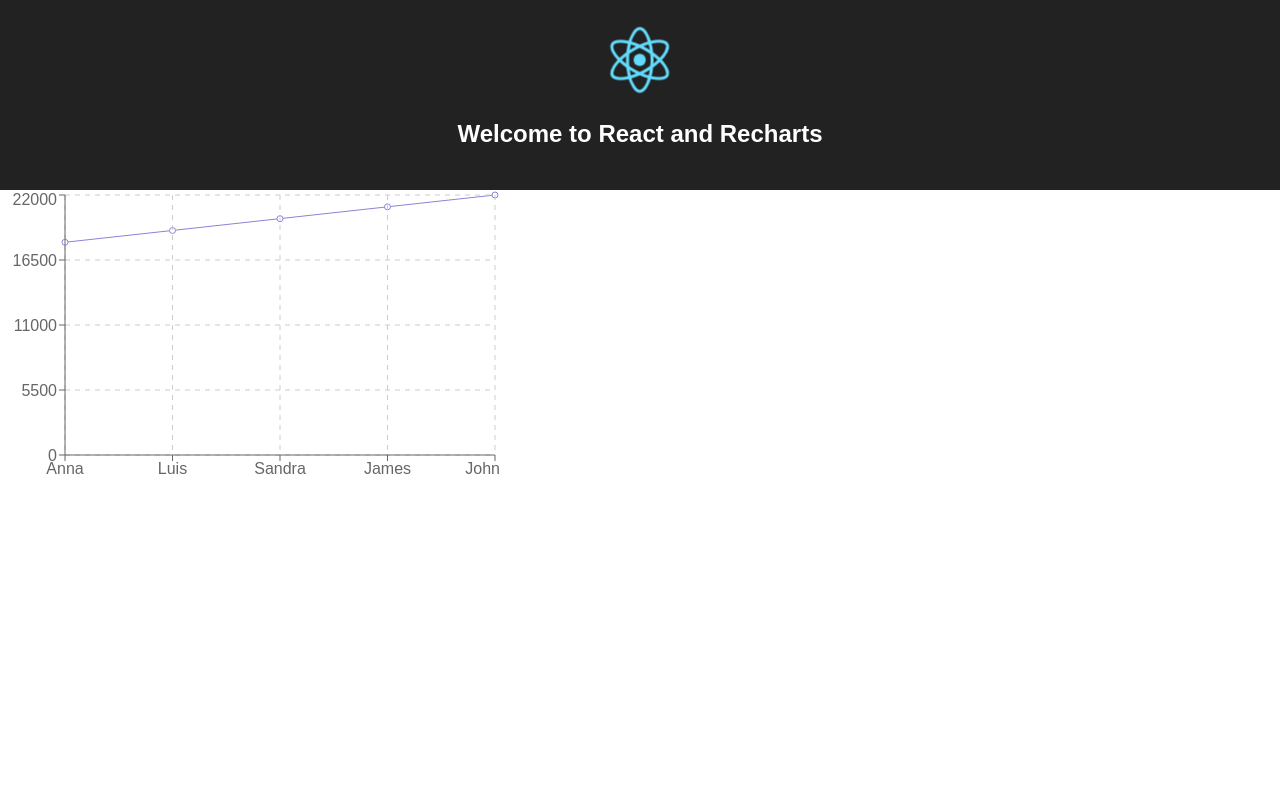
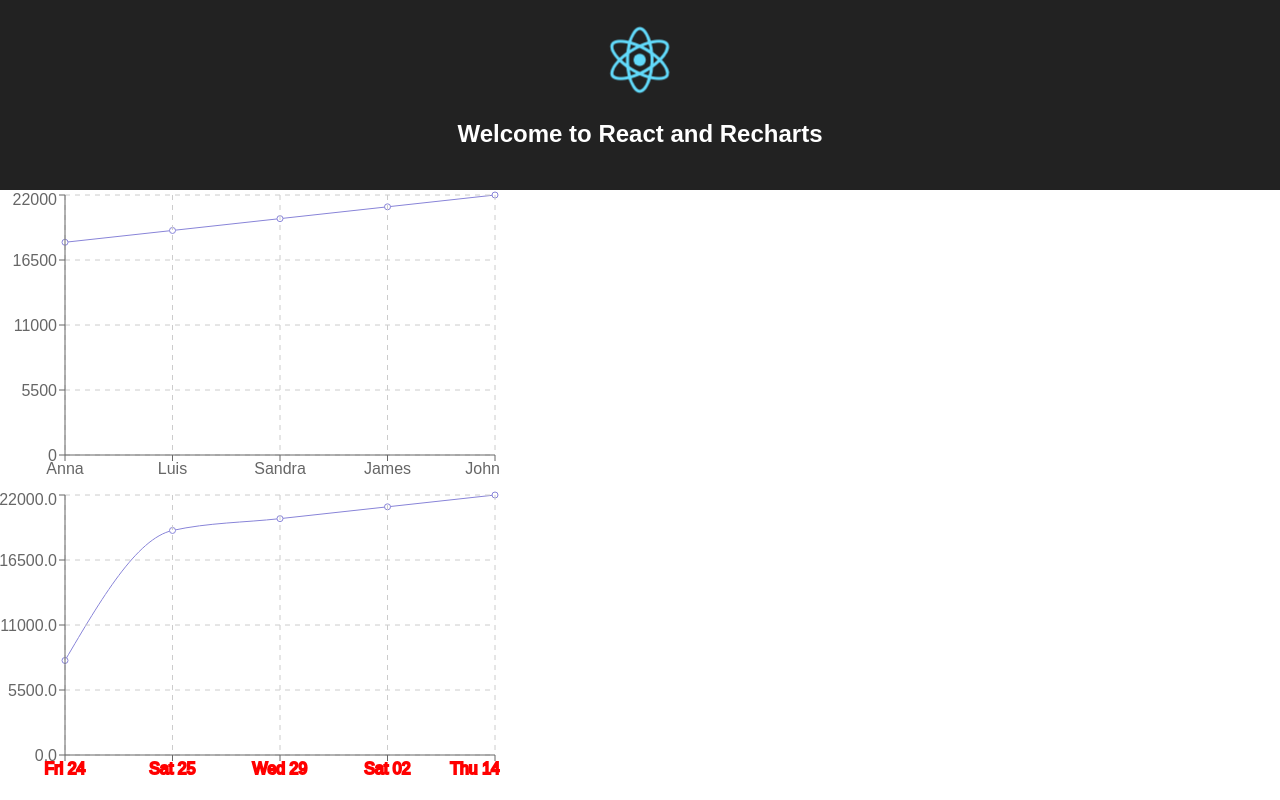
Before and after one commit to itReverie/itr-reactd3-demo, a React (Create React App) app: page / in a window 1280 px wide. Built offline with nearby package versions, Linux system fonts and the light colour scheme.

Commit message:
Adding two graphs with recharts

```diff
--- a/package.json
+++ b/package.json
@@ -3,6 +3,10 @@
   "version": "0.1.0",
   "private": true,
   "dependencies": {
+    "d3": "^4.12.2",
+    "d3-array": "^1.2.1",
+    "d3-format": "^1.2.2",
+    "d3-scale": "^1.0.7",
     "prop-types": "^15.6.0",
     "react": "^16.2.0",
     "react-dom": "^16.2.0",
--- a/src/App.js
+++ b/src/App.js
@@ -2,6 +2,11 @@ import React, { Component } from 'react';
 import logo from './logo.svg';
 import './App.css';
 import { LineChart, Line , XAxis, YAxis, CartesianGrid, Tooltip} from 'recharts';
+
+
+import { extent as d3Extent, max as d3Max } from 'd3-array';
+import { scaleLinear as d3ScaleLinear, scaleTime as d3ScaleTime} from 'd3-scale';
+import { format as d3Format } from 'd3-format';
 
 const data=[
   {"name": "Anna", "uv":18000},
@@ -11,8 +16,39 @@ const data=[
   {"name": "John", "uv":22000}
 ];
 
+const dataDemo=[
+  {"date": new Date(2016,5,24).getTime(), "value":8000},
+  {"date": new Date(2016,5,25).getTime(), "value":19000},
+  {"date": new Date(2016,5,29).getTime(), "value":20000},
+  {"date": new Date(2016,6,2).getTime(), "value":21000},
+  {"date": new Date(2016,6,14).getTime(), "value":22000}
+];
+
+//There is an issue trying to display date time in the x axis
+// const dateFormat = d => new Date(d);
+const dateFormat = (time) => {
+	return new Date (time);
+};
+
+
+const domain = d3Extent (dataDemo, d=>new Date(d.date));
+const tScale = d3ScaleTime().domain(domain).range([0, 1]);
+const tickFormat = tScale.tickFormat();
+
+const kbDomain = [0, d=>d3Max([d.setsize,d.getsize])];
+const kbScale = d3ScaleLinear().domain(kbDomain).range([0, 1]);
+const kbTickFormat = kbScale.tickFormat(5,d3Format(".1f"));
+
+
+
 class App extends Component {
+
+
+
   render() {
+
+
+
     return (
       <div className="App">
         <header className="App-header">
@@ -23,10 +59,20 @@ class App extends Component {
         <LineChart width={500} height={300} data={data}>
           <Line type="monotone" dataKey="uv" stroke="#8884d8" />
           <CartesianGrid stroke="#ccc" strokeDasharray="5 5" />
-          <XAxis dataKey="name" />
+          <XAxis dataKey="name"/>
           <YAxis />
           <Tooltip />
         </LineChart>
+
+        <LineChart width={500} height={300} data={dataDemo}>
+          <Line type="monotone" dataKey="value" stroke="#8884d8" />
+          <CartesianGrid stroke="#ccc" strokeDasharray="5 5" />
+          <XAxis dataKey="date" tickFormatter = {tickFormat}  tick={{stroke: 'red', strokeWidth: 2}}/>
+          <YAxis
+         tickFormatter = {kbTickFormat} />
+         <Tooltip />
+        </LineChart>
+
 
         </div>
     );
```
Also changed, not shown: 1 other file (tests, documents, lock files or other folders).
